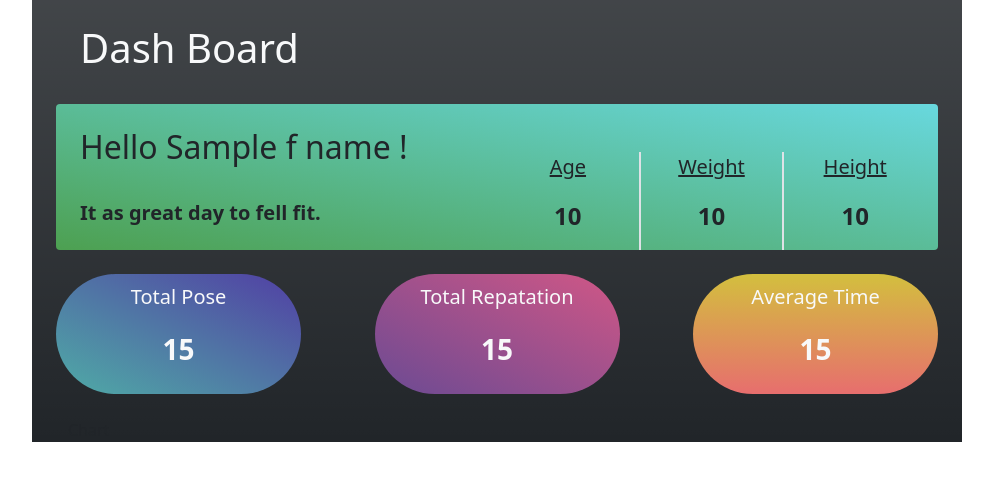
After one commit to sijal001/Yoga_Pose_Detection, a Flask app: template templates/Dashboard.html in a window 1280 px wide. The commit adds this page. Shown: the top 481 px of the page, without its empty margins (143-1136 px from the left). Run offline with Flask 2, Linux system fonts and the light colour scheme; the template is opened without the code that fills it: most values are stand-ins (such as "Sample title", 1, 10 or a date in 2020).

```diff
--- /dev/null
+++ b/app.py
@@ -0,0 +1,22 @@
+from flask import Flask,render_template,url_for,request
+import pandas as pd
+
+app = Flask(__name__)
+
+@app.route('/', methods=['GET', 'POST'])
+def dash_board():
+    if request.method == 'GET':
+        return render_template("index.html")
+
+    elif request.method == 'POST':
+        first_name = request.form['first_name']
+        last_name = request.form['last_name']
+        age = request.form['age']
+        weight = request.form['weight']
+        height = request.form['height']
+        feed_type = request.form['feed_type']
+        return render_template('Dashboard.html',f_name=first_name,l_name=last_name,age_info=age,weight_info=weight,height_info=height)
+
+
+if __name__ == '__main__':
+	app.run(debug=True)
--- /dev/null
+++ b/templates/Dashboard.html
@@ -0,0 +1,107 @@
+<!doctype html>
+<html lang="en">
+  <head>
+    <!-- Required meta tags -->
+    <meta charset="utf-8">
+    <meta name="viewport" content="width=device-width, initial-scale=1">
+
+    <!-- Bootstrap CSS -->
+    <link href="https://cdn.jsdelivr.net/npm/bootstrap@5.0.1/dist/css/bootstrap.min.css" rel="stylesheet" integrity="sha384-+0n0xVW2eSR5OomGNYDnhzAbDsOXxcvSN1TPprVMTNDbiYZCxYbOOl7+AMvyTG2x" crossorigin="anonymous">
+
+    <title>Dash Board</title>
+  </head>
+  <body >
+    <script src="https://cdn.jsdelivr.net/npm/bootstrap@5.0.1/dist/js/bootstrap.bundle.min.js" integrity="sha384-gtEjrD/SeCtmISkJkNUaaKMoLD0//ElJ19smozuHV6z3Iehds+3Ulb9Bn9Plx0x4" crossorigin="anonymous"></script>
+
+    <div class="container-md">
+
+
+      <div class="container-fluid">
+        <div class="row">
+          <div class="col col-lg-1"><!-- Left margin --></div>
+
+          <!-- middel section -->
+          <div class="col-lg-10 bg-dark bg-gradient">
+
+            <!-- Dash Board Heading -->
+            <div class="container p-4">
+              <div class="row justify-content-md-center">
+                <div class="row">
+                  <div class="col">
+                    <!-- Quoets section -->
+                    <h1 class="text-light">Dash Board</h1>
+                  </div>
+                </div>
+              </div>
+            </div>
+
+            <!-- middel user details -->
+            <div class="container ">
+              <div class="row justify-content-md-center  rounded" style="background-image: linear-gradient(to bottom left, rgb(104, 216, 222),rgb(77, 160, 81))">
+                <div class="row">
+                  <div class="col ">
+                    <!-- Quoets section -->
+                    <p class="h2 text-dark mt-4">Hello {{f_name}} ! </p>
+                    <br/>
+                    <p class="fw-bold text-dark ml-3 fs-5">It as great day to fell fit.</p>
+                  </div>
+
+                  <div class="col ">
+                    <!-- cleint details  -->
+                    <div class="row pt-5">
+                        <div class="col border-end border-2">
+                          <p class="text-center text-dark fs-5"><u>Age</u></p>
+                          <p class="text-center fw-bold text-dark fs-4">{{age_info}}</p>
+                        </div>
+                        <div class="col border-end border-2">
+                          <p class="text-center text-dark fs-5"><u>Weight</u></p>
+                          <p class="text-center fw-bold text-dark fs-4">{{weight_info}}</p>
+                        </div>
+                        <div class="col">
+                          <p class="text-center text-dark fs-5"><u>Height</u></p>
+                          <p class="text-center fw-bold text-dark fs-4">{{height_info}}</p>
+                        </div>
+                      </div>
+                    </div>
+                  </div>
+                </div>
+              </div>
+
+              <!-- Yoga Pose Information -->
+              <div class="container p-4">
+                <div class="row ">
+                  <div class="col pt-2 pb-2  rounded-pill" style="background-image: linear-gradient(to top right, rgb(79, 171, 166), rgb(81, 63, 164))">
+                    <p class="text-center text-light fs-5">Total Pose</p>
+                    <p class="text-center text-light fw-bolder fs-3">15</p>
+                  </div>
+                  <div class="col-1 p-0"></div>
+                  <div class="col pt-2 pb-2 rounded-pill" style="background-image: linear-gradient(to bottom left, rgb(208, 87, 134), rgb(107, 74, 147))">
+                    <p class="text-center text-light fs-5">Total Repatation</p>
+                    <p class="text-center text-light fw-bolder fs-3">15</p>
+                  </div>
+                  <div class="col-1 p-0"></div>
+                  <div class="col pt-2 pb-2 rounded-pill" style="background-image: linear-gradient(to top, rgb(231, 110, 110), rgb(211, 191, 62))">
+                    <p class="text-center text-light fs-5">Average Time</p>
+                    <p class="text-center text-light fw-bolder fs-3">15</p>
+                  </div>
+                </div>
+              </div>
+
+              <!-- Yoga Pose Information -->
+              <div class="container ">
+                Chart
+              </div>
+            </div>
+
+          </div>
+          <div class="col col-lg-1"><!-- Right margin --></div>
+        </div>
+      </div>
+
+    </div>
+
+
+
+
+  </body>
+</html>
```
Also changed, not shown: templates/index.html (+57 -41 lines), 1 other file.
